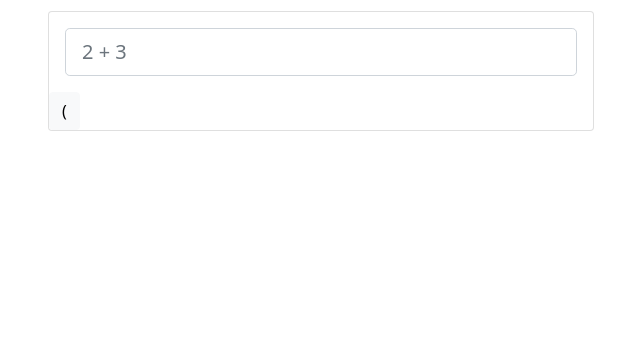
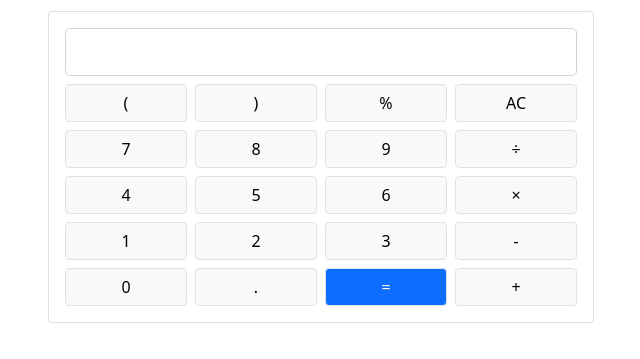
Before and after one commit to Denis-Kotlyarov/scientific-calculator-live, a plain HTML site: page scr/index.html in a window 1280 px wide. Shown: the part 69-428 px from the top of the page, without its empty margins (319-959 px from the left). Drawn offline with nearby package versions, Linux system fonts and the light colour scheme.

Commit message:
button listener

```diff
--- a/scr/index.html
+++ b/scr/index.html
@@ -4,6 +4,7 @@
         <meta charset="UTF-8">
         <meta name="viewport" content="width=device-width, initial-scale=1.0">
         <link href="https://cdn.jsdelivr.net/npm/bootstrap@5.0.2/dist/css/bootstrap.min.css" rel="stylesheet" integrity="sha384-EVSTQN3/azprG1Anm3QDgpJLIm9Nao0Yz1ztcQTwFspd3yD65VohhpuuCOmLASjC" crossorigin="anonymous">
+        <script src="./script.js" defer></script>
         <title>Calculator</title>
     </head>
     <body>
@@ -16,15 +17,75 @@
                             <input
                                 id="calc-display"
                                 readonly
-                                class="form-control form-control-lg bg-white"
+                                class="form-control form-control-lg bg-white text-end"
                                 type="text"
-                                placeholder="2 + 3"
                             >
-                        </div>
 
-                        <div class="row">
-                            <div class="col-3">
-                                <button type="button" class="btn btn-light">(</button>
+                            <div class="row gx-2">
+                                <div class="col-3">
+                                    <button type="button" class="btn btn-light w-100 border mt-2">(</button>
+                                </div>
+                                <div class="col-3">
+                                    <button type="button" class="btn btn-light w-100 border mt-2">)</button>
+                                </div>
+                                <div class="col-3">
+                                    <button type="button" class="btn btn-light w-100 border mt-2">%</button>
+                                </div>
+                                <div class="col-3">
+                                    <button type="button" class="btn btn-light w-100 border mt-2">AC</button>
+                                </div>
+
+                                <div class="col-3">
+                                    <button type="button" class="btn btn-light w-100 border mt-2">7</button>
+                                </div>
+                                <div class="col-3">
+                                    <button type="button" class="btn btn-light w-100 border mt-2">8</button>
+                                </div>
+                                <div class="col-3">
+                                    <button type="button" class="btn btn-light w-100 border mt-2">9</button>
+                                </div>
+                                <div class="col-3">
+                                    <button type="button" class="btn btn-light w-100 border mt-2">÷</button>
+                                </div>
+
+                                <div class="col-3">
+                                    <button type="button" class="btn btn-light w-100 border mt-2">4</button>
+                                </div>
+                                <div class="col-3">
+                                    <button type="button" class="btn btn-light w-100 border mt-2">5</button>
+                                </div>
+                                <div class="col-3">
+                                    <button type="button" class="btn btn-light w-100 border mt-2">6</button>
+                                </div>
+                                <div class="col-3">
+                                    <button type="button" class="btn btn-light w-100 border mt-2">×</button>
+                                </div>
+
+                                <div class="col-3">
+                                    <button type="button" class="btn btn-light w-100 border mt-2">1</button>
+                                </div>
+                                <div class="col-3">
+                                    <button type="button" class="btn btn-light w-100 border mt-2">2</button>
+                                </div>
+                                <div class="col-3">
+                                    <button type="button" class="btn btn-light w-100 border mt-2">3</button>
+                                </div>
+                                <div class="col-3">
+                                    <button type="button" class="btn btn-light w-100 border mt-2">-</button>
+                                </div>
+
+                                <div class="col-3">
+                                    <button type="button" class="btn btn-light w-100 border mt-2">0</button>
+                                </div>
+                                <div class="col-3">
+                                    <button type="button" class="btn btn-light w-100 border mt-2">.</button>
+                                </div>
+                                <div class="col-3">
+                                    <button type="button" class="btn btn-primary w-100 border mt-2">=</button>
+                                </div>
+                                <div class="col-3">
+                                    <button type="button" class="btn btn-light w-100 border mt-2">+</button>
+                                </div>
                             </div>
                         </div>
                     </div>
--- /dev/null
+++ b/scr/script.js
@@ -0,0 +1,22 @@
+document.addEventListener("DOMContentLoaded", function() {
+    console.log('Document is ready')
+    const display = document.getElementById('calc-display')
+    const buttons = document.getElementsByClassName('btn')
+
+    /*buttons[0].addEventListener('click', function() {
+        console.log('firstBTclick')
+    })*/
+
+    let currentValue = ''
+    for (let i = 0; i < buttons.length; i++) {
+        const button = buttons[i]
+        button.addEventListener('click', function() {
+            const value = button.innerText
+
+
+
+            currentValue += value
+            display.value = currentValue
+        })
+    }
+})
```
